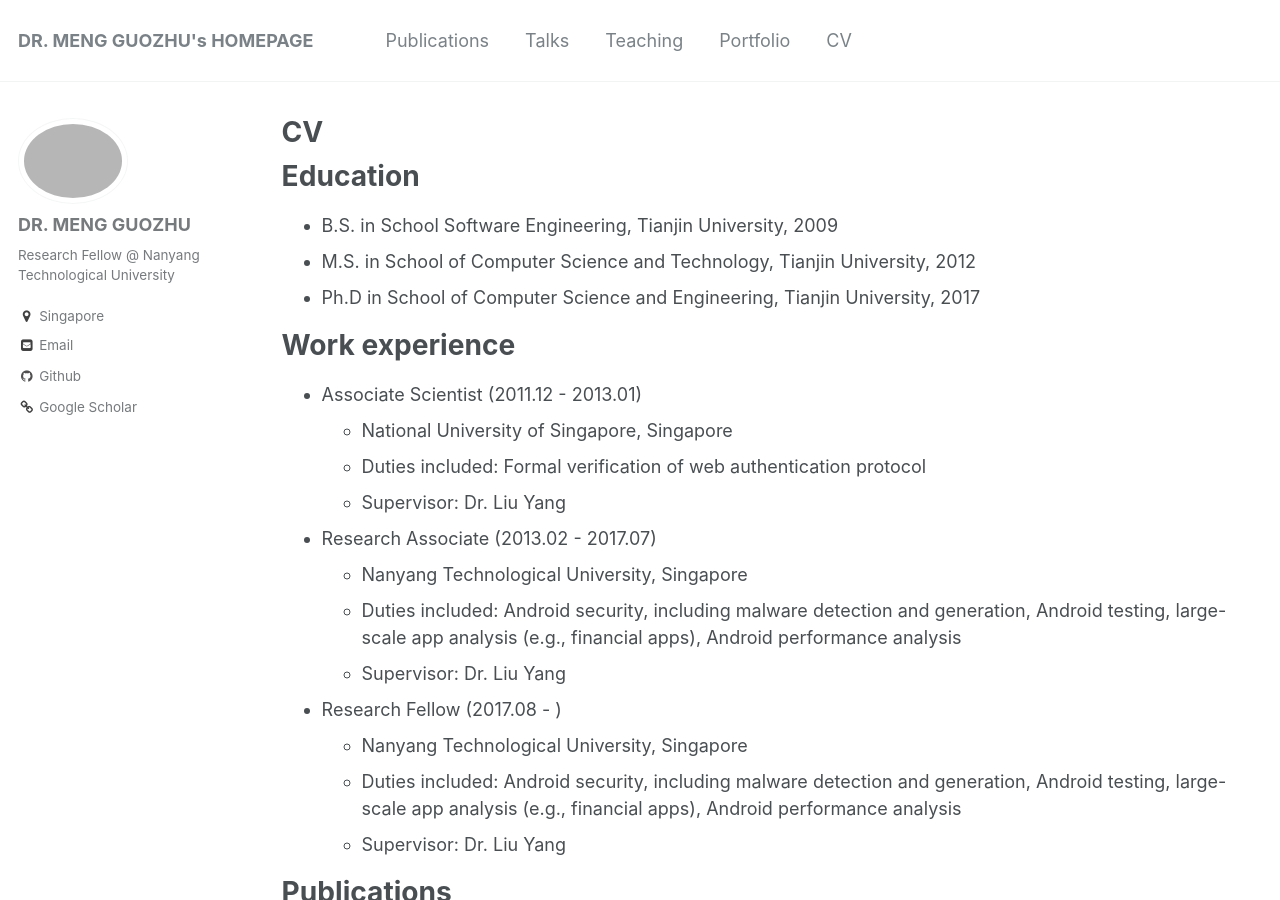
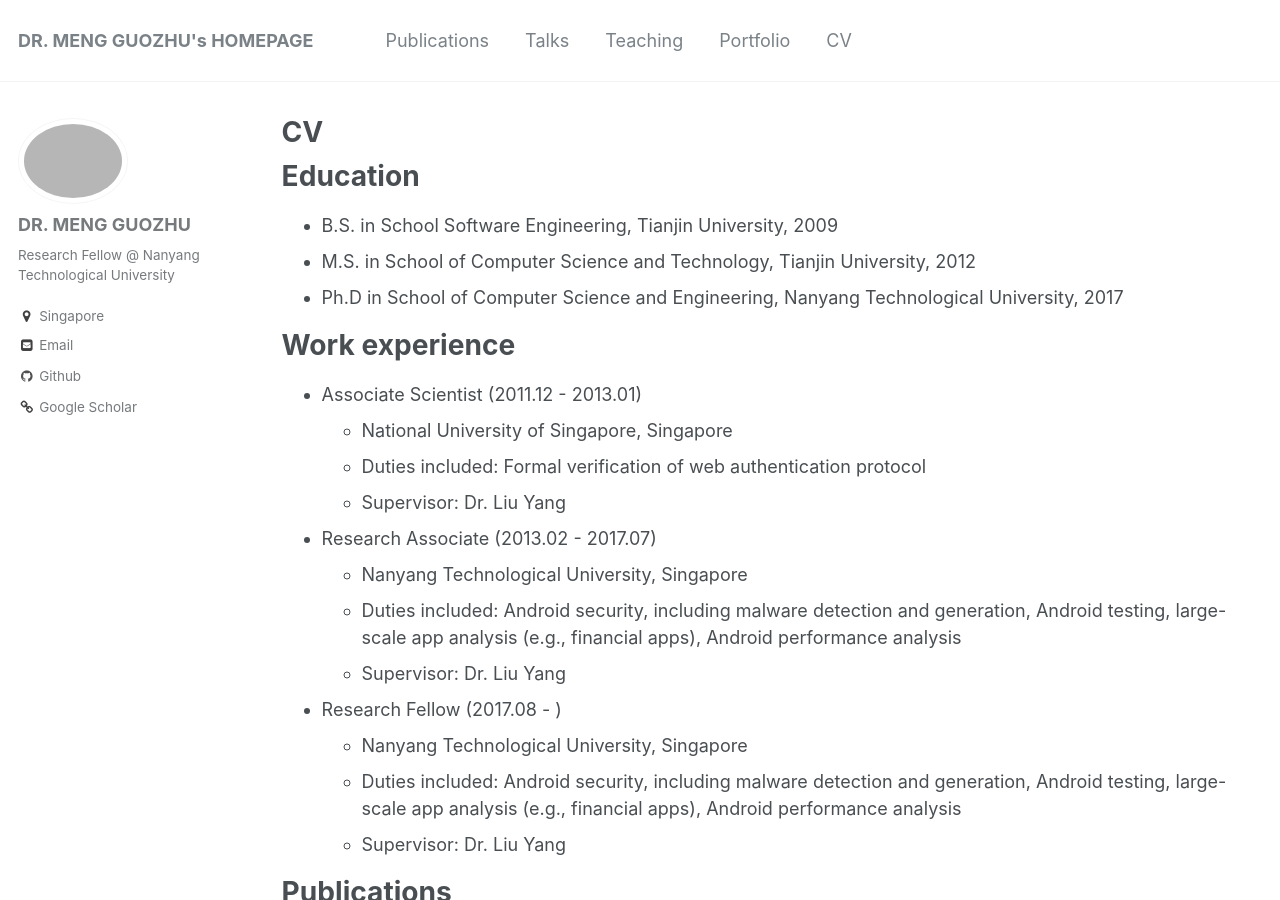
Before and after one commit to impillar/impillar.github.io, a Jekyll site: the page built from _pages/cv.md, in a window 1280 px wide and 900 px high. Built offline with Jekyll 4.4.1, drawn with Linux system fonts in a browser that asks for light colours.

Commit message:
Change the education background

```diff
--- a/_pages/cv.md
+++ b/_pages/cv.md
@@ -13,7 +13,7 @@
 ======
 * B.S. in School Software Engineering, Tianjin University, 2009
 * M.S. in School of Computer Science and Technology, Tianjin University, 2012
-* Ph.D in School of Computer Science and Engineering, Tianjin University, 2017
+* Ph.D in School of Computer Science and Engineering, Nanyang Technological University, 2017
 
 Work experience
 ======
```
